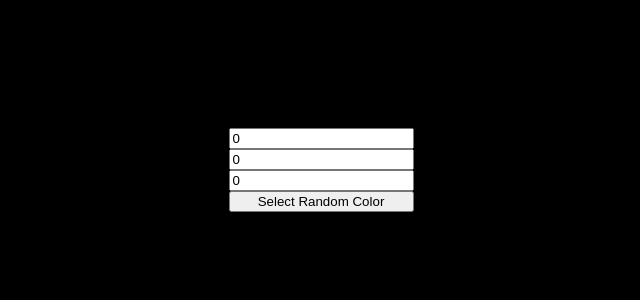
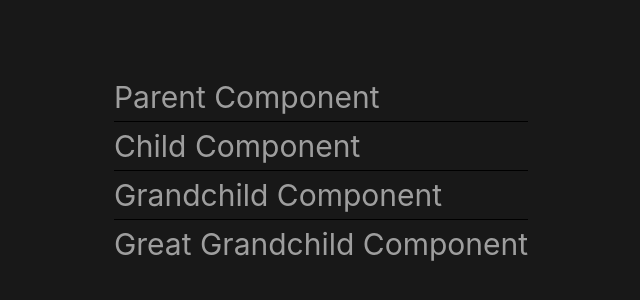
Before and after one commit to JoaquinPerezDev/state-management-app-vue, a Vue app: page / in a window 1280 px wide. Shown: the part 230-530 px from the top of the page, without its empty margins (319-959 px from the left). Built offline with nearby package versions, Linux system fonts and the light colour scheme.

Commit message:
Created nested components to setup for the next lesson that covers props drilling

```diff
--- a/src/App.vue
+++ b/src/App.vue
@@ -1,45 +1,11 @@
 <script setup>
-  import { ref, reactive } from 'vue';
-
-  // const red = ref(0)
-  // const green = ref(0)
-  // const blue = ref(0)
-
-  // const color = ref({
-  //   red: 0,
-  //   green: 0,
-  //   blue: 0
-  // })
-
-  //NOTE: Ref can take any value whereas reactive only takes in objects. This can be used
-  //as a point of distinction for when to use one or the other.
-  //The other difference is to access values using ref, we utilize '.value' whereas when using
-  //reactive you can access state directly.
-  //The last difference is with ref you can update the entire object whereas with reactive you
-  //can only update properties.
-
-  const color = reactive({
-    red: 0,
-    green: 0,
-    blue: 0
-  })
-
-  const selectRandomColor = () => {
-    color.red = Math.floor(Math.random() * 255);
-    color.green = Math.floor(Math.random() * 255);
-    color.blue = Math.floor(Math.random() * 255);
-  }
+  import Parent from './components/Parent.vue'
 </script>
 
 <template>
-<main :style="{backgroundColor: `rgb(${color.red}, ${color.green}, ${color.blue})`}">
-  <div>
-    <input type="number" v-model="color.red" placeholder="red">
-    <input type="number" v-model="color.green" placeholder="green">
-    <input type="number" v-model="color.blue" placeholder="blue">
-    <button @click="selectRandomColor">Select Random Color</button>
-  </div>
-</main>
+  <main>
+    <Parent  />
+  </main>
 </template>
 
 <style scoped>
--- a/src/assets/main.css
+++ b/src/assets/main.css
@@ -1 +1,6 @@
 @import './base.css';
+
+.line {
+  width: 100%;
+  border-bottom: 1px solid #000;
+}
--- /dev/null
+++ b/src/components/Child.vue
@@ -0,0 +1,13 @@
+<script setup>
+  import GrandChild from './GrandChild.vue'
+</script>
+
+<template>
+  <div>
+    <h1>
+      Child Component
+    </h1>
+    <div class="line"></div>
+    <GrandChild  />
+  </div>
+</template>
--- /dev/null
+++ b/src/components/GrandChild.vue
@@ -0,0 +1,13 @@
+<script setup>
+  import GreatGrandChild from './GreatGrandChild.vue'
+</script>
+
+<template>
+  <div>
+    <h1>
+      Grandchild Component
+    </h1>
+    <div class="line"></div>
+    <GreatGrandChild  />
+  </div>
+</template>
--- /dev/null
+++ b/src/components/GreatGrandChild.vue
@@ -0,0 +1,9 @@
+
+
+<template>
+  <div>
+    <h1>
+      Great Grandchild Component
+    </h1>
+  </div>
+</template>
--- /dev/null
+++ b/src/components/Parent.vue
@@ -0,0 +1,13 @@
+<script setup>
+  import Child from './Child.vue'
+</script>
+
+<template>
+  <div>
+    <h1>
+      Parent Component
+    </h1>
+    <div class="line"></div>
+    <Child  />
+  </div>
+</template>
```
